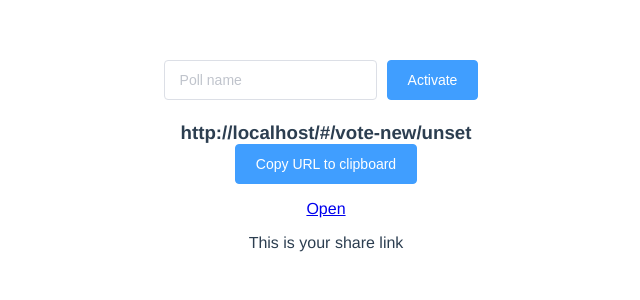
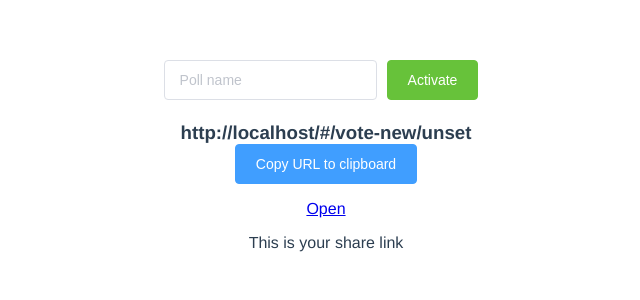
Before and after one commit to x-team/realtime-polling, a Vue app: page /#/ in a window 1280 px wide. Shown: the top 300 px of the page, without its empty margins (314-954 px from the left). Built offline with nearby package versions, Linux system fonts and the light colour scheme; what vuefire would draw is missing.

Commit message:
Change activate button color

```diff
--- a/src/components/CreatePoll.vue
+++ b/src/components/CreatePoll.vue
@@ -5,12 +5,12 @@
         <el-input v-model="poll.name" placeholder="Poll name"></el-input>
       </el-form-item>
       <el-form-item>
-        <el-button type="primary" @click="createPoll">Activate</el-button>
+        <el-button type="success" @click="createPoll">Activate</el-button>
       </el-form-item>
     </el-form>
     <h3>{{ this.voteUrl }}</h3>
     <el-button type="primary" @click="copyToClipboard">Copy URL to clipboard</el-button>
-    <p><a :href="this.voteUrl" target="_blank">Open</a></p>
+    <p><a :href="this.voteUrl" target="_blank" @click="copyToClipboard">Open</a></p>
     <p>This is your share link</p>
   </div>
 </template>
```
